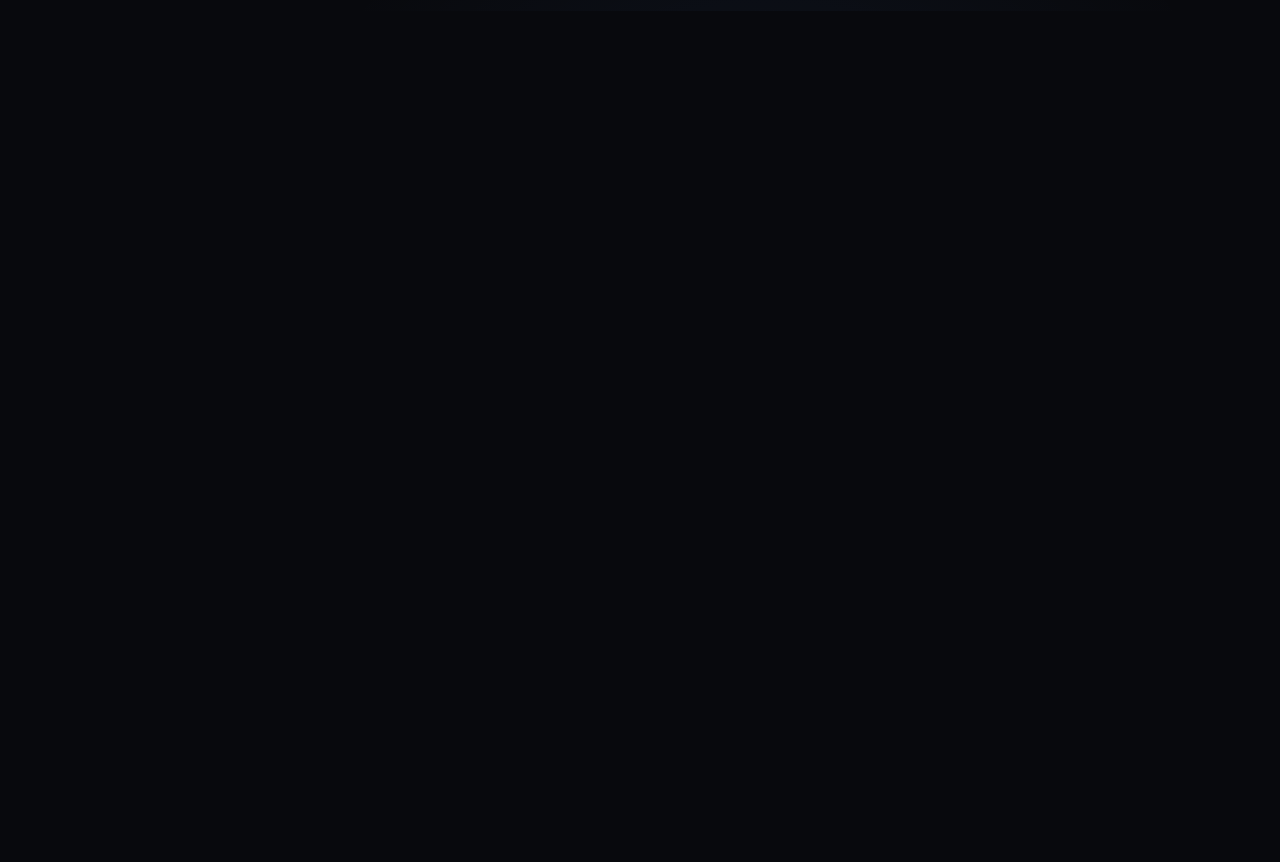
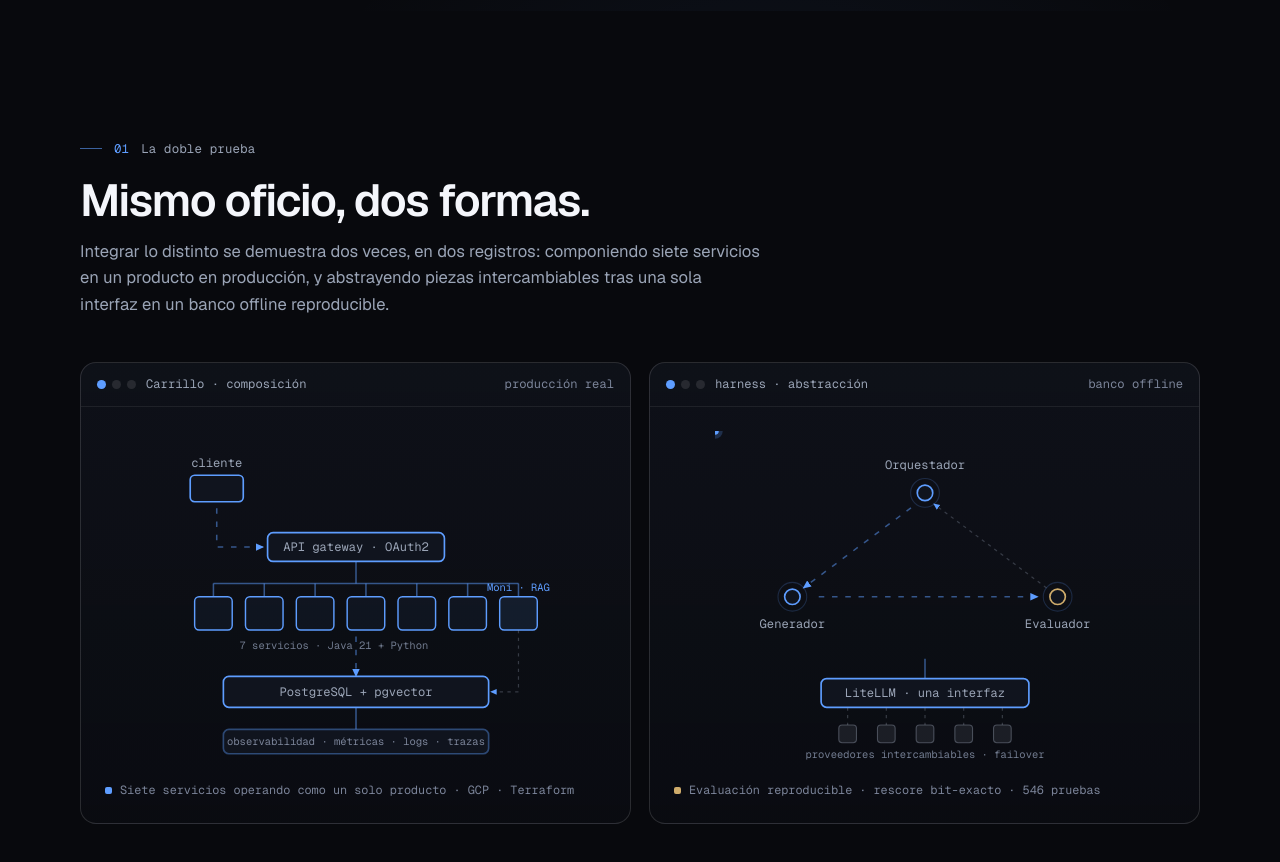
Before and after one commit to AlexisJ16/AlexisJ16, a Next.js app in the folder landing/: page / in a window 1280 px wide. Shown: the part 940-1802 px from the top of the page. Before the commit the page ends 951 px from the top, so only its background shows below. Built offline with nearby package versions, Linux system fonts and the light colour scheme.

Commit message:
feat(landing): componente DoblePrueba (Carrillo + harness)
Co-Authored-By: Claude Sonnet 4.6 <noreply@anthropic.com>

```diff
--- a/landing/app/page.tsx
+++ b/landing/app/page.tsx
@@ -1,5 +1,6 @@
 import { Nav } from "@/components/Nav";
 import { Hero } from "@/components/Hero";
+import { DoblePrueba } from "@/components/DoblePrueba";
 
 export default function Home() {
   return (
@@ -7,7 +8,12 @@ export default function Home() {
       <Nav />
       <main id="contenido">
         <Hero />
-        {/* secciones */}
+        <section id="trabajo" className="section" aria-labelledby="trabajo-title">
+          <div className="wrap">
+            <DoblePrueba />
+            {/* Casos se monta aquí en una tarea posterior */}
+          </div>
+        </section>
       </main>
     </>
   );
--- /dev/null
+++ b/landing/components/DoblePrueba.tsx
@@ -0,0 +1,121 @@
+export function DoblePrueba() {
+  return (
+    <>
+      <div className="s-head" data-reveal>
+        <p className="eyebrow"><span className="n">01</span> La doble prueba</p>
+        <h2 className="s-title" id="trabajo-title">Mismo oficio, dos formas.</h2>
+        <p className="s-lead">Integrar lo distinto se demuestra dos veces, en dos registros: componiendo siete servicios en un producto en producción, y abstrayendo piezas intercambiables tras una sola interfaz en un banco offline reproducible.</p>
+      </div>
+
+      <div className="diptych" data-reveal>
+        {/* CARRILLO */}
+        <div className="dwell">
+          <div className="dwell__bar">
+            <span className="dots"><span className="d on"></span><span className="d"></span><span className="d"></span></span>
+            <span className="ttl">Carrillo · composición</span>
+            <span className="rt">producción real</span>
+          </div>
+          <div className="dwell__body">
+            <svg className="arch" viewBox="0 0 380 300" role="img" aria-label="Arquitectura de Carrillo: cliente, API gateway, siete microservicios, datos PostgreSQL con pgvector y Moni RAG, y observabilidad.">
+              <defs>
+                <marker id="ahC" viewBox="0 0 10 10" refX="8" refY="5" markerWidth="6" markerHeight="6" orient="auto-start-reverse">
+                  <path d="M0 1 L9 5 L0 9 Z" fill="#5E9DFF"/>
+                </marker>
+              </defs>
+              <rect className="a-node" x="40" y="40" width="48" height="24" rx="4"/>
+              <text className="a-label" x="64" y="33" textAnchor="middle">cliente</text>
+              <path className="a-edge a-edge--anim" d="M64 64 L64 105 L106 105" fill="none" markerEnd="url(#ahC)"/>
+              <rect className="a-node" x="110" y="92" width="160" height="26" rx="5"/>
+              <text className="a-label" x="190" y="109" textAnchor="middle">API gateway · OAuth2</text>
+              <line className="a-edge" x1="190" y1="118" x2="190" y2="138"/>
+              <line className="a-edge" x1="61" y1="138" x2="337" y2="138"/>
+              <line className="a-edge" x1="61" y1="138" x2="61" y2="150"/>
+              <line className="a-edge" x1="107" y1="138" x2="107" y2="150"/>
+              <line className="a-edge" x1="153" y1="138" x2="153" y2="150"/>
+              <line className="a-edge" x1="199" y1="138" x2="199" y2="150"/>
+              <line className="a-edge" x1="245" y1="138" x2="245" y2="150"/>
+              <line className="a-edge" x1="291" y1="138" x2="291" y2="150"/>
+              <line className="a-edge" x1="337" y1="138" x2="337" y2="150"/>
+              <rect className="a-svc" x="44" y="150" width="34" height="30" rx="4"/>
+              <rect className="a-svc" x="90" y="150" width="34" height="30" rx="4"/>
+              <rect className="a-svc" x="136" y="150" width="34" height="30" rx="4"/>
+              <rect className="a-svc" x="182" y="150" width="34" height="30" rx="4"/>
+              <rect className="a-svc" x="228" y="150" width="34" height="30" rx="4"/>
+              <rect className="a-svc" x="274" y="150" width="34" height="30" rx="4"/>
+              <rect className="a-svc" x="320" y="150" width="34" height="30" rx="4" style={{ fill: "rgba(94,157,255,.1)" }}/>
+              <text className="a-sub" x="337" y="145" textAnchor="middle" style={{ fill: "var(--ice)" }}>Moni · RAG</text>
+              <text className="a-sub" x="170" y="197" textAnchor="middle">7 servicios · Java 21 + Python</text>
+              <line className="a-edge a-edge--anim" x1="190" y1="180" x2="190" y2="222" markerEnd="url(#ahC)"/>
+              <rect className="a-node" x="70" y="222" width="240" height="28" rx="5"/>
+              <text className="a-label" x="190" y="240" textAnchor="middle">PostgreSQL + pgvector</text>
+              <path className="a-edge--fb" d="M337 180 L337 236 L312 236" fill="none" markerEnd="url(#ahC)"/>
+              <line className="a-edge" x1="190" y1="250" x2="190" y2="270"/>
+              <rect className="a-node" x="70" y="270" width="240" height="22" rx="5" style={{ stroke: "rgba(94,157,255,.4)" }}/>
+              <text className="a-sub" x="190" y="284" textAnchor="middle" style={{ fill: "var(--t-2)" }}>observabilidad · métricas · logs · trazas</text>
+            </svg>
+            <div className="stamp"><span className="sq sq--ice" aria-hidden="true"></span>Siete servicios operando como un solo producto · GCP · Terraform</div>
+          </div>
+        </div>
+        {/* HARNESS */}
+        <div className="dwell">
+          <div className="dwell__bar">
+            <span className="dots"><span className="d on"></span><span className="d"></span><span className="d"></span></span>
+            <span className="ttl">harness · abstracción</span>
+            <span className="rt">banco offline</span>
+          </div>
+          <div className="dwell__body">
+            <svg className="arch" viewBox="0 0 380 300" role="img" aria-label="Arquitectura de harness: patrón triple-agente —orquestador, generador, evaluador— sobre una abstracción de proveedores de LLM con failover.">
+              <defs>
+                <marker id="ahH" viewBox="0 0 10 10" refX="8" refY="5" markerWidth="6" markerHeight="6" orient="auto-start-reverse">
+                  <path d="M0 1 L9 5 L0 9 Z" fill="#5E9DFF"/>
+                </marker>
+                <path id="flowH" d="M190 56 L70 150 L310 150 Z"/>
+              </defs>
+              <line className="a-edge a-edge--anim" x1="182" y1="66" x2="80" y2="142" markerEnd="url(#ahH)"/>
+              <line className="a-edge a-edge--anim" x1="88" y1="150" x2="292" y2="150" markerEnd="url(#ahH)"/>
+              <line className="a-edge--fb" x1="300" y1="142" x2="198" y2="66" markerEnd="url(#ahH)"/>
+              <circle className="a-ring" cx="190" cy="56" r="13"/>
+              <circle className="a-node" cx="190" cy="56" r="7"/>
+              <circle className="a-ring" cx="70" cy="150" r="13"/>
+              <circle className="a-node" cx="70" cy="150" r="7"/>
+              <circle className="a-ring" cx="310" cy="150" r="13"/>
+              <circle className="a-node a-node--g" cx="310" cy="150" r="7"/>
+              <text className="a-label" x="190" y="34" textAnchor="middle">Orquestador</text>
+              <text className="a-label" x="70" y="178" textAnchor="middle">Generador</text>
+              <text className="a-label" x="310" y="178" textAnchor="middle">Evaluador</text>
+              <g>
+                <circle className="a-tok-h" r="7">
+                  <animateMotion dur="5.6s" repeatCount="indefinite" keyPoints="0;0.33;0.4;0.73;0.8;1" keyTimes="0;0.3;0.4;0.7;0.8;1" calcMode="linear">
+                    <mpath href="#flowH"/>
+                  </animateMotion>
+                </circle>
+                <circle className="a-tok" r="3.4">
+                  <animateMotion dur="5.6s" repeatCount="indefinite" keyPoints="0;0.33;0.4;0.73;0.8;1" keyTimes="0;0.3;0.4;0.7;0.8;1" calcMode="linear">
+                    <mpath href="#flowH"/>
+                  </animateMotion>
+                </circle>
+              </g>
+              <line className="a-edge" x1="190" y1="206" x2="190" y2="224"/>
+              <rect className="a-node" x="96" y="224" width="188" height="26" rx="5"/>
+              <text className="a-label" x="190" y="241" textAnchor="middle">LiteLLM · una interfaz</text>
+              <line className="a-edge--fb" x1="120" y1="250" x2="120" y2="266"/>
+              <line className="a-edge--fb" x1="155" y1="250" x2="155" y2="266"/>
+              <line className="a-edge--fb" x1="190" y1="250" x2="190" y2="266"/>
+              <line className="a-edge--fb" x1="225" y1="250" x2="225" y2="266"/>
+              <line className="a-edge--fb" x1="260" y1="250" x2="260" y2="266"/>
+              <g style={{ fill: "rgba(154,164,182,.12)", stroke: "rgba(154,164,182,.4)", strokeWidth: 1 }}>
+                <rect x="112" y="266" width="16" height="16" rx="3"/>
+                <rect x="147" y="266" width="16" height="16" rx="3"/>
+                <rect x="182" y="266" width="16" height="16" rx="3"/>
+                <rect x="217" y="266" width="16" height="16" rx="3"/>
+                <rect x="252" y="266" width="16" height="16" rx="3"/>
+              </g>
+              <text className="a-sub" x="190" y="296" textAnchor="middle">proveedores intercambiables · failover</text>
+            </svg>
+            <div className="stamp"><span className="sq sq--g" aria-hidden="true"></span>Evaluación reproducible · rescore bit-exacto · 546 pruebas</div>
+          </div>
+        </div>
+      </div>
+    </>
+  );
+}
```
